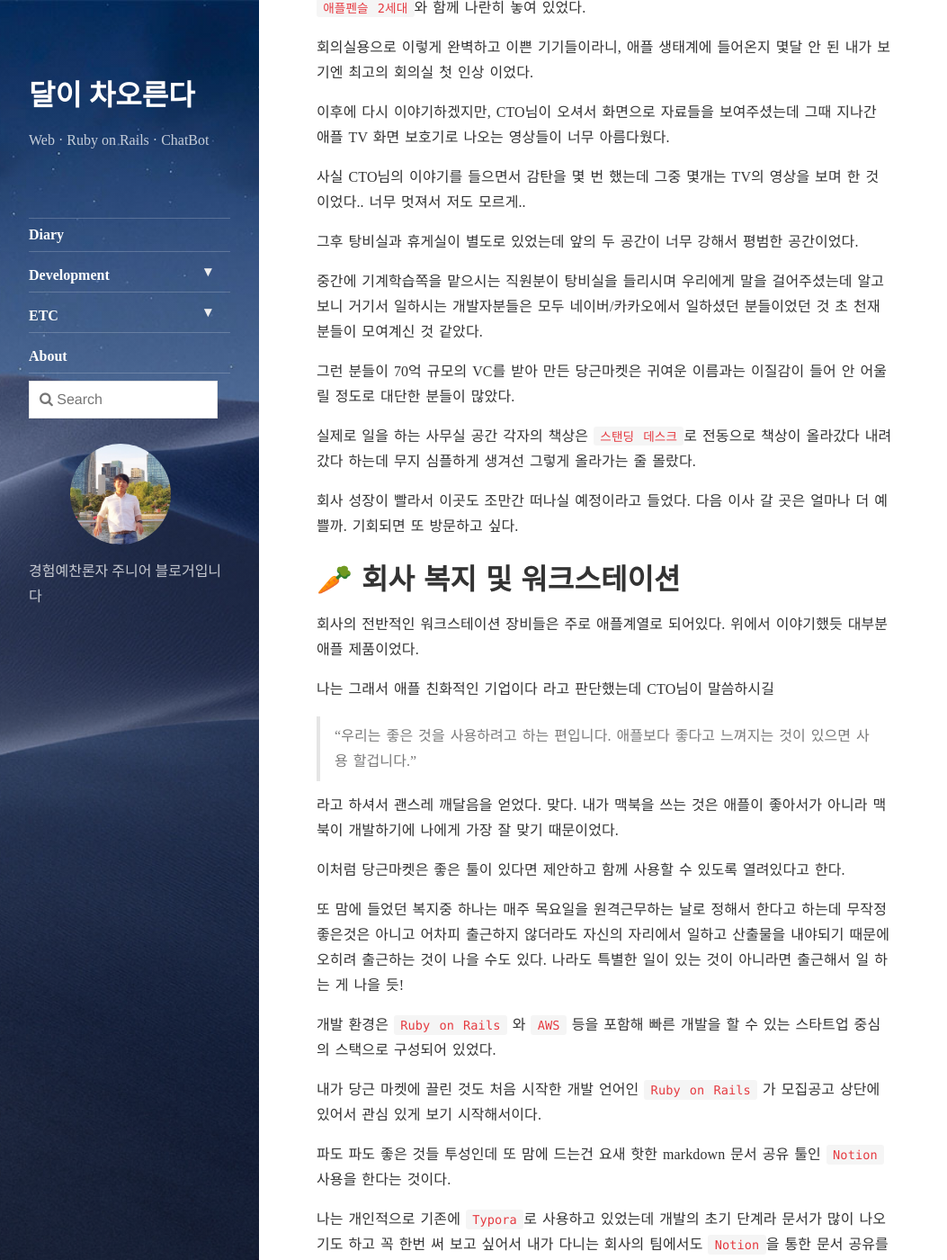
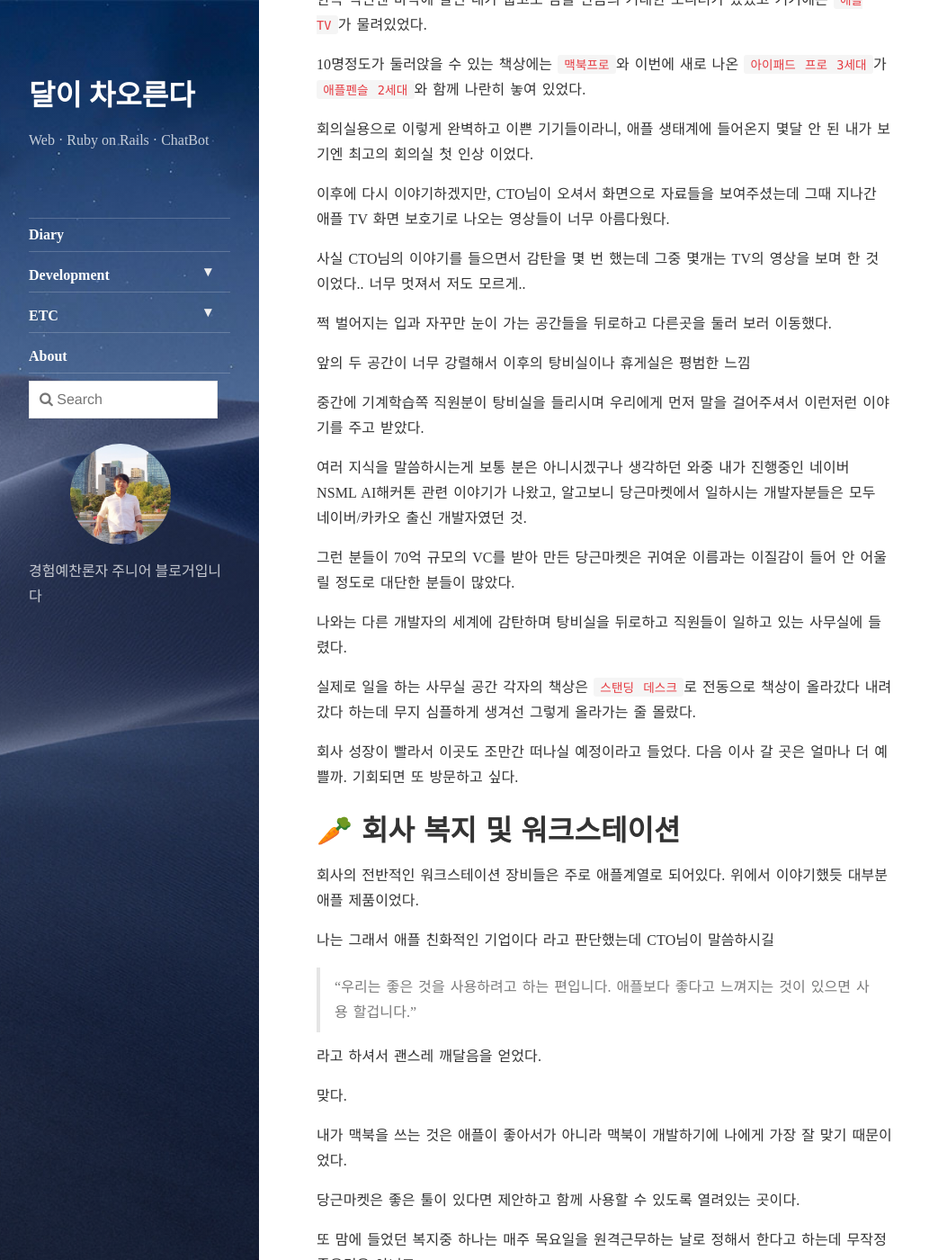
Before and after one commit to samslow/samslow.github.io, a Jekyll site: the page built from _posts/2019-01-10-물들어올때 노 젓는당근마켓방문후기.md, in a window 1280 px wide and 1400 px high, scrolled down 2565 px. Shown: the whole window at 90% size, without its empty margins (0-1053 px from the left). Built offline with Jekyll 4.4.1, drawn with Linux system fonts in a browser that asks for light colours; nearby versions of some CDN libraries; comment, search, counter and statistics services are not loaded; some of the changed text lies outside the part shown.

Commit message:
s.ci.o's advice was reflected
Signed-off-by: samslow <shsvkdldj@likelion.org>

```diff
--- a/_posts/2019-01-10-물들어올때 노 젓는당근마켓방문후기.md
+++ b/_posts/2019-01-10-물들어올때 노 젓는당근마켓방문후기.md
@@ -8,7 +8,8 @@ comments: true
 ---
 * 당근마켓을 방문하여 들은 이야기를 정리하고 기록을 남기기 위한 목적으로 주관적인 글
 
-
+------------
+<br/>
 
 ![당근마켓 로고](https://cdn-images-1.medium.com/fit/t/1600/480/1*fTQOUpe09RAWcotdIl2G5w.jpeg)
 
@@ -16,17 +17,17 @@ comments: true
 
 # 🥕 당근마켓 오피스 가는 길
 
-당근마켓 오피스는 서초역에서 3분정도 걸으면 있다.
-
 <img src="/assets/post_img/KakaoTalk_Photo_2019-01-08-22-42-38-2.jpeg" style="width:50%;" />
 
-
+당근마켓 오피스는 서초역에서 3분정도 걸으면 있다.
 
 지도를 켜고 따라가다 보면 익숙한 로고와 함께 당근마켓 위치가 보인다.
 
-이 입간판(?)이 서 있는 곳 근처에 문이 있는데 그곳은 다른 곳으로 가는 문이어서 잠깐 혼란을 겪고
+이 입간판(?)이 서 있는 곳 근처 문은 다른 곳으로 가는 문이어서 잠깐 혼란을 겪었지만
 
-건물을 빙 둘러 다른 입구를 찾아서 들어갔다.
+다행히 건물을 빙 둘러 다른 입구를 찾아서 들어갔다.
+
+혹 다른 분들이 가신다면 헷갈리지 마시길!
 
 
 
@@ -54,11 +55,17 @@ comments: true
 
 사실 CTO님의 이야기를 들으면서 감탄을 몇 번 했는데 그중 몇개는 TV의 영상을 보며 한 것이었다.. 너무 멋져서 저도 모르게..
 
-그후 탕비실과 휴게실이 별도로 있었는데 앞의 두 공간이 너무 강해서 평범한 공간이었다.
+쩍 벌어지는 입과 자꾸만 눈이 가는 공간들을 뒤로하고 다른곳을 둘러 보러 이동했다.
 
-중간에 기계학습쪽을 맡으시는 직원분이 탕비실을 들리시며 우리에게 말을 걸어주셨는데 알고보니 거기서 일하시는 개발자분들은 모두 네이버/카카오에서 일하셨던 분들이었던 것 초 천재분들이 모여계신 것 같았다.
+앞의 두 공간이 너무 강렬해서 이후의 탕비실이나 휴게실은 평범한 느낌
+
+중간에 기계학습쪽 직원분이 탕비실을 들리시며 우리에게 먼저 말을 걸어주셔서 이런저런 이야기를 주고 받았다.
+
+여러 지식을 말씀하시는게 보통 분은 아니시겠구나 생각하던 와중 내가 진행중인 네이버 NSML AI해커톤 관련 이야기가 나왔고, 알고보니 당근마켓에서 일하시는 개발자분들은 모두 네이버/카카오 출신 개발자였던 것.
 
 그런 분들이 70억 규모의 VC를 받아 만든 당근마켓은 귀여운 이름과는 이질감이 들어 안 어울릴 정도로 대단한 분들이 많았다.
+
+나와는 다른 개발자의 세계에 감탄하며 탕비실을 뒤로하고 직원들이 일하고 있는 사무실에 들렸다.
 
 실제로 일을 하는 사무실 공간 각자의 책상은  `스탠딩 데스크`로 전동으로 책상이 올라갔다 내려갔다 하는데 무지 심플하게 생겨선 그렇게 올라가는 줄 몰랐다.
 
@@ -74,11 +81,19 @@ comments: true
 
 > "우리는 좋은 것을 사용하려고 하는 편입니다. 애플보다 좋다고 느껴지는 것이 있으면 사용 할겁니다."
 
-라고 하셔서 괜스레 깨달음을 얻었다. 맞다. 내가 맥북을 쓰는 것은 애플이 좋아서가 아니라 맥북이 개발하기에 나에게 가장 잘 맞기 때문이었다.
+라고 하셔서 괜스레 깨달음을 얻었다.
 
-이처럼 당근마켓은 좋은 툴이 있다면 제안하고 함께 사용할 수 있도록 열려있다고 한다.
+맞다.
 
-또 맘에 들었던 복지중 하나는 매주 목요일을 원격근무하는 날로 정해서 한다고 하는데 무작정 좋은것은 아니고 어차피 출근하지 않더라도 자신의 자리에서 일하고 산출물을 내야되기 때문에 오히려 출근하는 것이 나을 수도 있다. 나라도 특별한 일이 있는 것이 아니라면 출근해서 일 하는 게 나을 듯!
+내가 맥북을 쓰는 것은 애플이 좋아서가 아니라 맥북이 개발하기에 나에게 가장 잘 맞기 때문이었다.
+
+당근마켓은 좋은 툴이 있다면 제안하고 함께 사용할 수 있도록 열려있는 곳이다.
+
+또 맘에 들었던 복지중 하나는 매주 목요일을 원격근무하는 날로 정해서 한다고 하는데 무작정 좋은것은 아니고
+
+어차피 출근하지 않더라도 자신의 자리에서 일하고 산출물을 내야되기 때문에
+
+오히려 출근하는 것이 나을 수도 있다. 나라도 특별한 일이 있는 것이 아니라면 출근해서 일 하는 게 나을 듯!
 
 개발 환경은 `Ruby on Rails` 와 `AWS` 등을 포함해 빠른 개발을 할 수 있는 스타트업 중심의 스택으로 구성되어 있었다.
 
```
